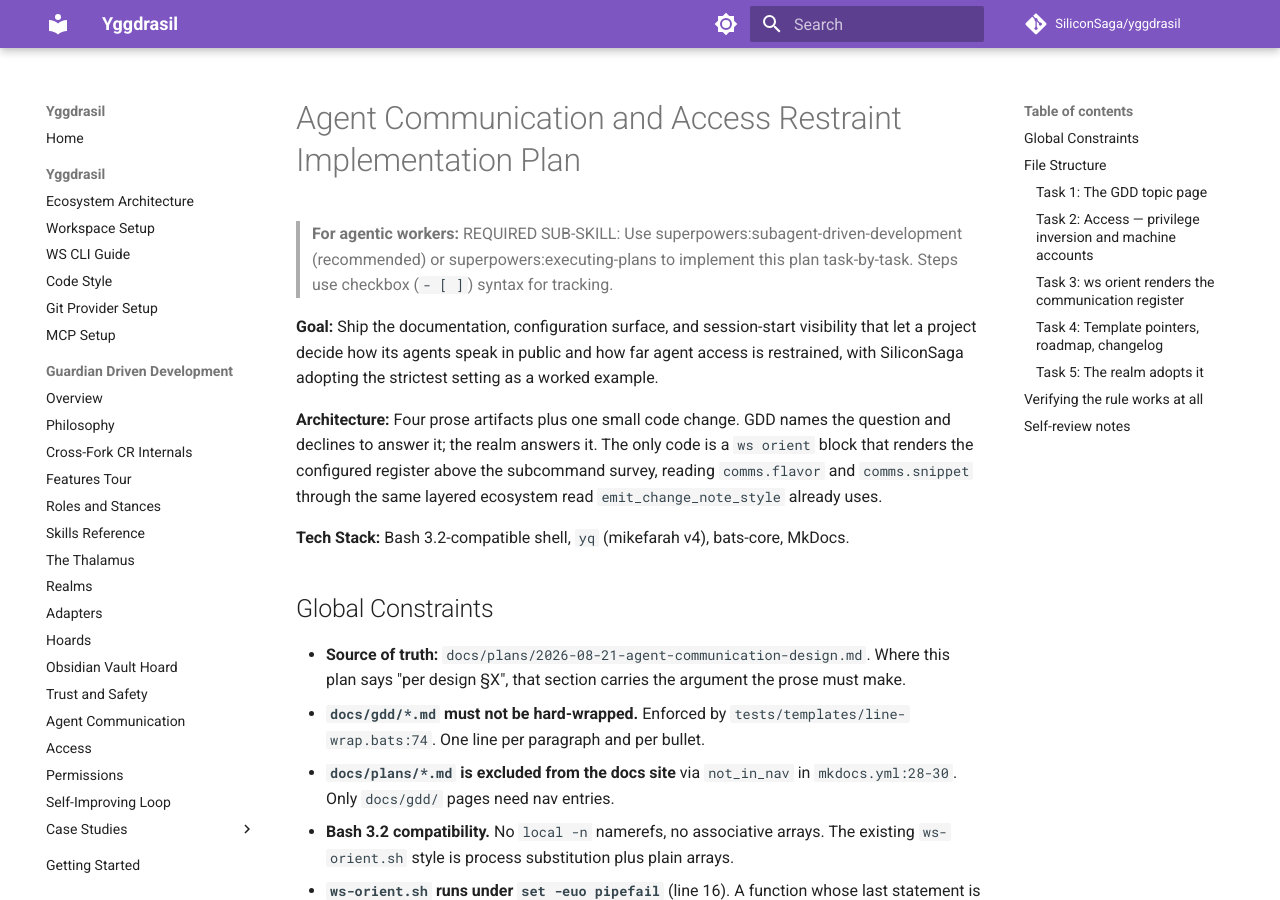
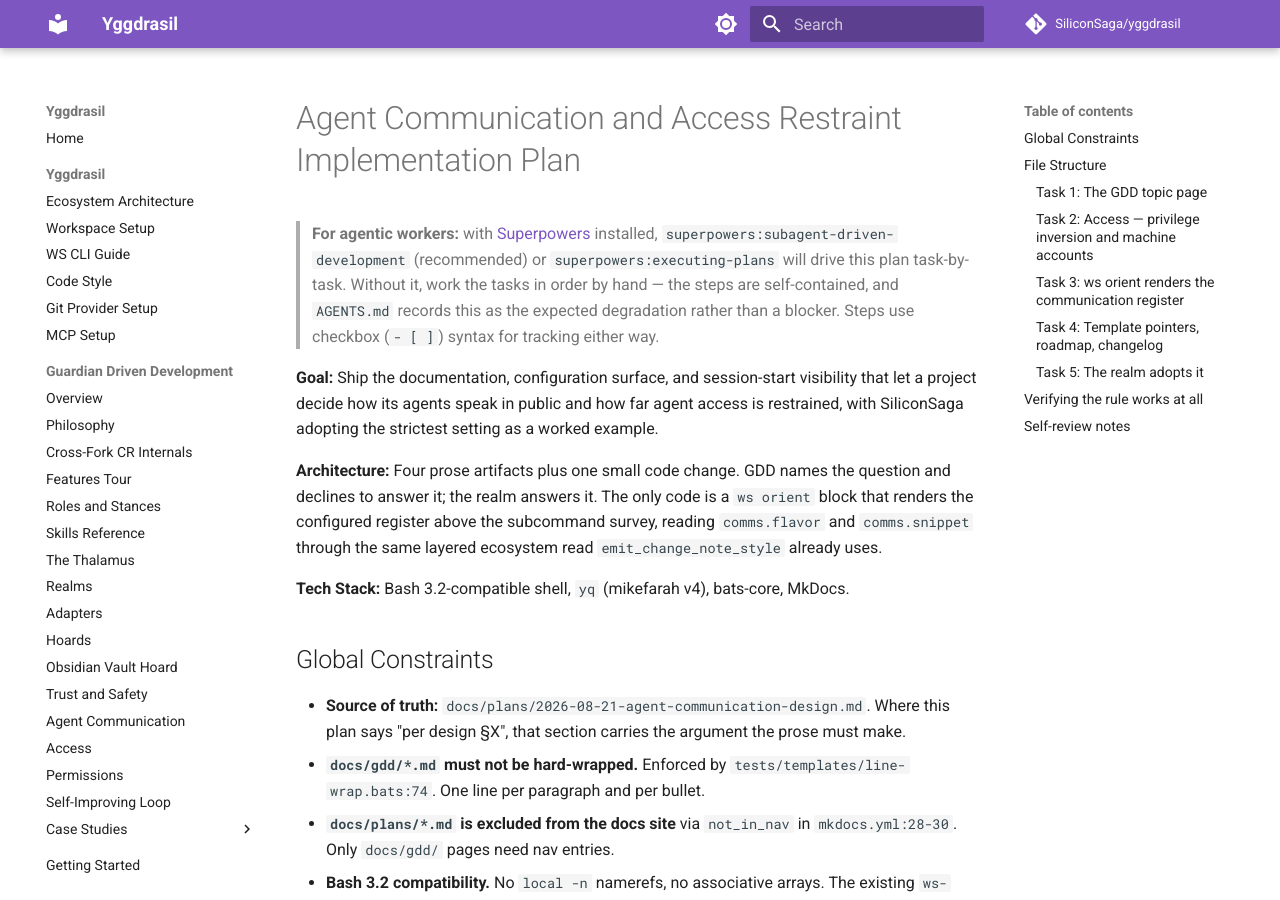
Before and after one commit to SiliconSaga/yggdrasil, an MkDocs documentation site: the page built from docs/plans/2026-08-21-agent-communication-plan.md, in a window 1280 px wide and 900 px high. Built offline with MkDocs 1.6.1 and Material for MkDocs 9.7.7, drawn with Linux system fonts in a browser that asks for light colours; comment, search, counter and statistics services are not loaded.

Commit message:
fix(orient): a mis-typed config value no longer takes its whole layer down
Reading the three fields in one pass made them share a failure. `"x" + (…)`
errors when the value is not a string — `changeNotes:` given a map, say — so the
`|| continue` skipped the entire layer and all three fields vanished, taking
with them the invalid-value note that exists to warn about exactly that. The
per-field reads this replaced would only have lost the offending field.

Numbers and booleans were already fine; yq coerces those. Maps and sequences
were not, which is why the existing invalid-`changeNotes` test did not catch it
— its fixture uses a string. Two regression tests added with the shapes that
actually fail.

`tostring` fixes the error. It surfaced a second, quieter break: a sequence
renders across several lines, and the field split reads one line, so everything
after the offending field was silently dropped. Newlines are collapsed in the
same expression.

Also corrected a comment I left stale two commits ago — it still said realm
trust was cached by `emit_active_realm`, which stopped being true when the
resolution moved to `_resolve_orient_realm`. The comment now says why it had to
move: the register renders above `emit_active_realm`, so leaving the fingerprint
to that renderer drops the realm layer for everything printed earlier.

And softened the plan's header, which claimed Superpowers as a REQUIRED
sub-skill. `AGENTS.md` documents graceful degradation without it; the wording
came verbatim from the plan template and contradicted repository policy.

Co-Authored-By: Claude Opus 5 (1M context) <noreply@anthropic.com>

```diff
--- a/docs/plans/2026-08-21-agent-communication-plan.md
+++ b/docs/plans/2026-08-21-agent-communication-plan.md
@@ -1,6 +1,6 @@
 # Agent Communication and Access Restraint Implementation Plan
 
-> **For agentic workers:** REQUIRED SUB-SKILL: Use superpowers:subagent-driven-development (recommended) or superpowers:executing-plans to implement this plan task-by-task. Steps use checkbox (`- [ ]`) syntax for tracking.
+> **For agentic workers:** with [Superpowers](https://github.com/obra/superpowers) installed, `superpowers:subagent-driven-development` (recommended) or `superpowers:executing-plans` will drive this plan task-by-task. Without it, work the tasks in order by hand — the steps are self-contained, and `AGENTS.md` records this as the expected degradation rather than a blocker. Steps use checkbox (`- [ ]`) syntax for tracking either way.
 
 **Goal:** Ship the documentation, configuration surface, and session-start visibility that let a project decide how its agents speak in public and how far agent access is restrained, with SiliconSaga adopting the strictest setting as a worked example.
 
```
Also changed, not shown: 2 other files.
